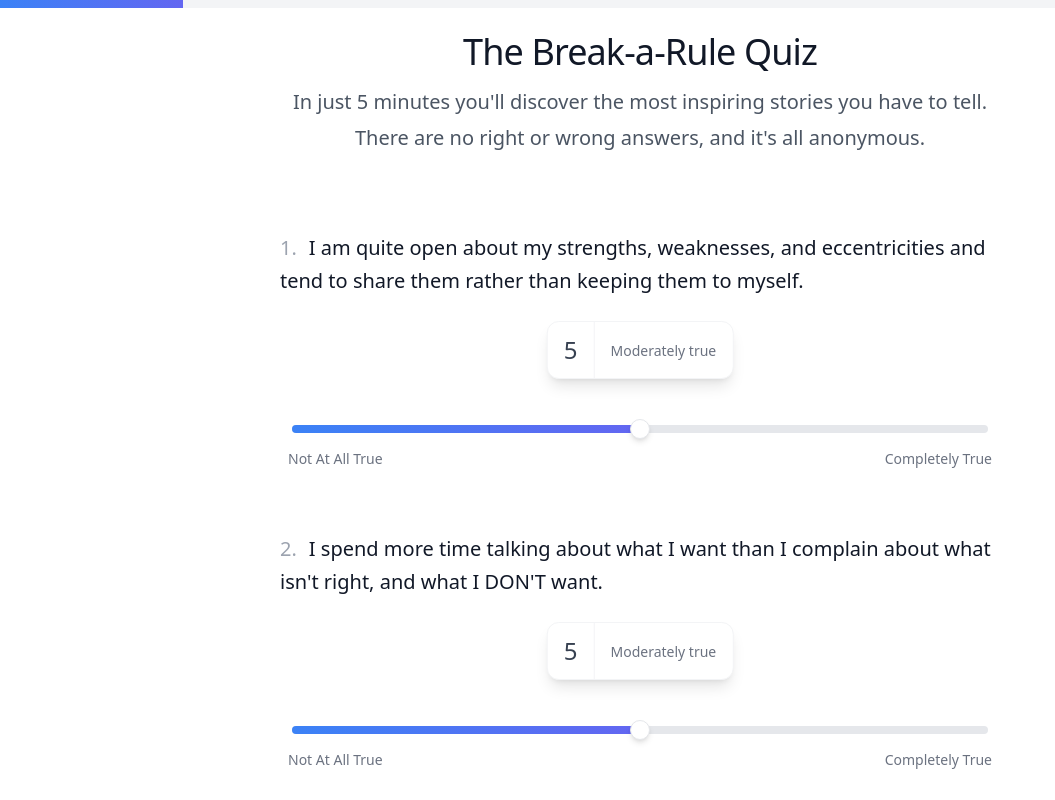
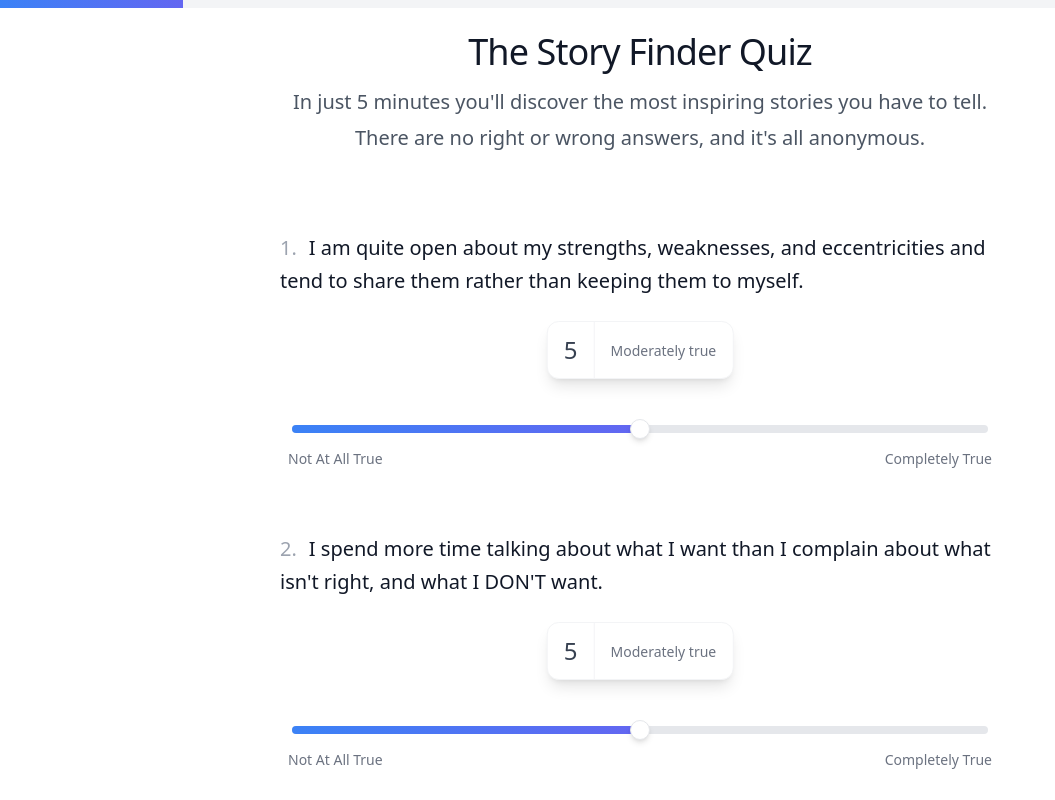
Before and after one commit to rtourtelot/break-a-rule, a Next.js app: page /quiz in a window 1280 px wide. Shown: the top 800 px of the page, without its empty margins (0-1055 px from the left). Built offline with nearby package versions, Linux system fonts and the light colour scheme.

Commit message:
Update quiz title to 'The Story Finder Quiz'

```diff
--- a/src/components/Quiz.tsx
+++ b/src/components/Quiz.tsx
@@ -151,7 +151,7 @@ export default function Quiz() {
             {currentGroup === 0 && (
               <div className="space-y-4 text-center">
                 <h1 className="text-4xl font-medium tracking-tight text-gray-900">
-                  The Break-a-Rule Quiz
+                  The Story Finder Quiz
                 </h1>
                 <div className="space-y-2 text-xl text-gray-600">
                   <p>In just 5 minutes you'll discover the most inspiring stories you have to tell.</p>
```
